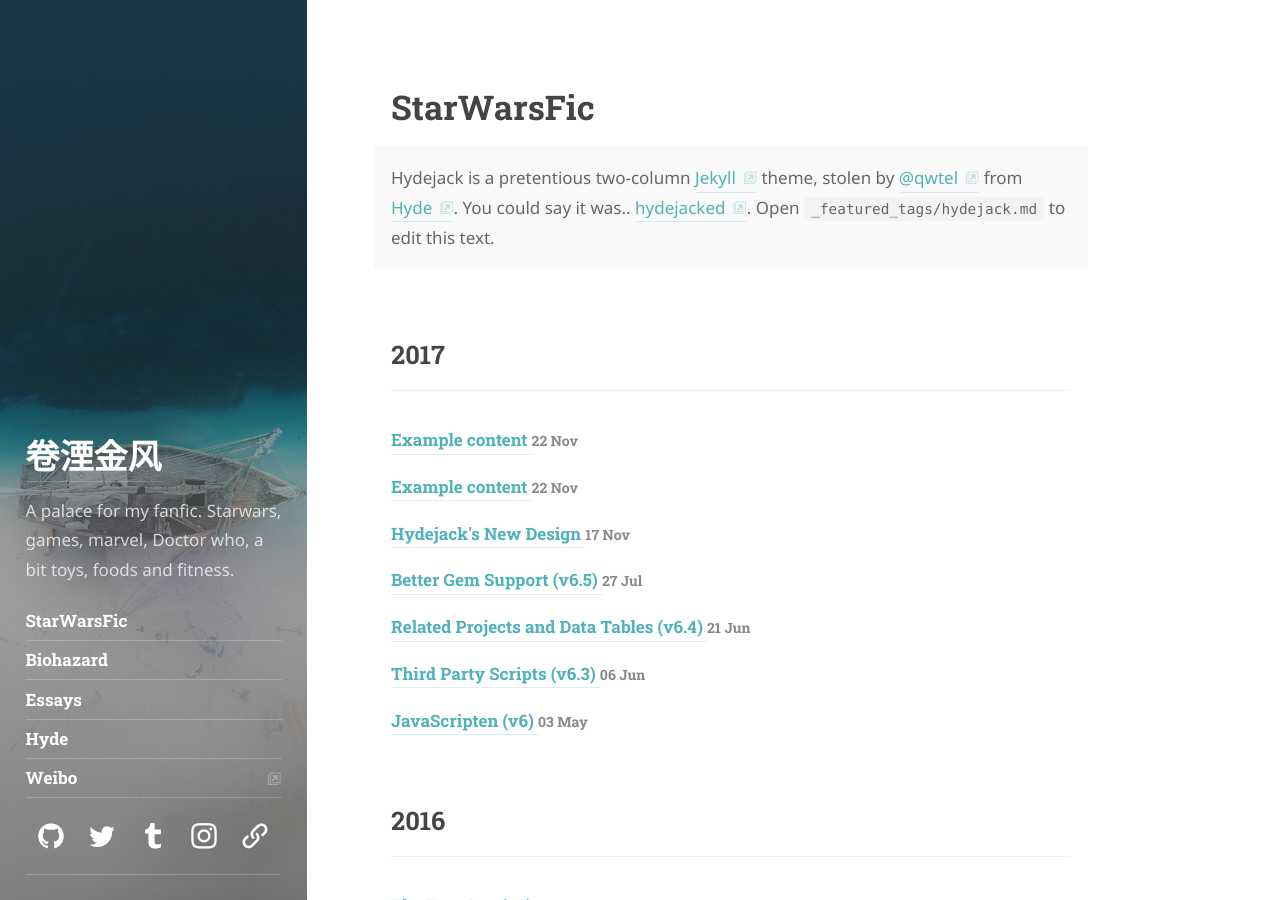
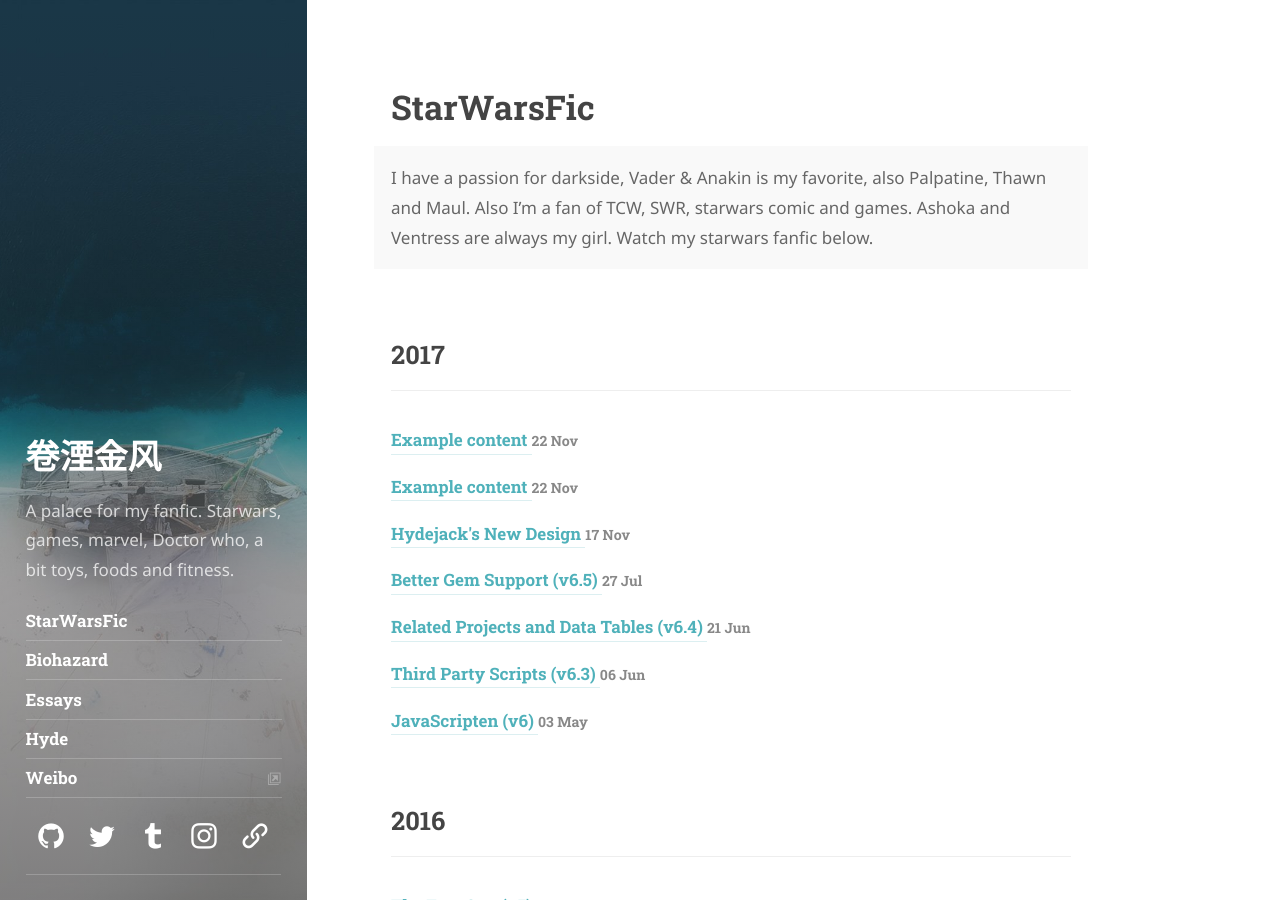
Before and after one commit to GWwwww/GWwwww.github.io, a Jekyll site: the page built from _featured_tags/hyde1.md, in a window 1280 px wide and 900 px high. Built offline with Jekyll 4.4.1, drawn with Linux system fonts in a browser that asks for light colours; some web fonts are replaced.

Commit message:
Update hyde1.md

```diff
--- a/_featured_tags/hyde1.md
+++ b/_featured_tags/hyde1.md
@@ -5,8 +5,8 @@ slug: starwars
 menu: true
 order: 1
 description: >
-  Hydejack is a pretentious two-column [Jekyll](http://jekyllrb.com/) theme, stolen by
-  [@qwtel](https://twitter.com/qwtel) from [Hyde](http://hyde.getpoole.com).
-  You could say it was.. [hydejacked](http://media3.giphy.com/media/makedRIckZBW8/giphy.gif).
-  Open `_featured_tags/hydejack.md` to edit this text.
+  I have a passion for darkside, Vader & Anakin is my favorite, also Palpatine, Thawn and Maul.
+  Also I'm a fan of TCW, SWR, starwars comic and games. Ashoka and Ventress are always my girl.
+  Watch my starwars fanfic below.
+
 ---
```
